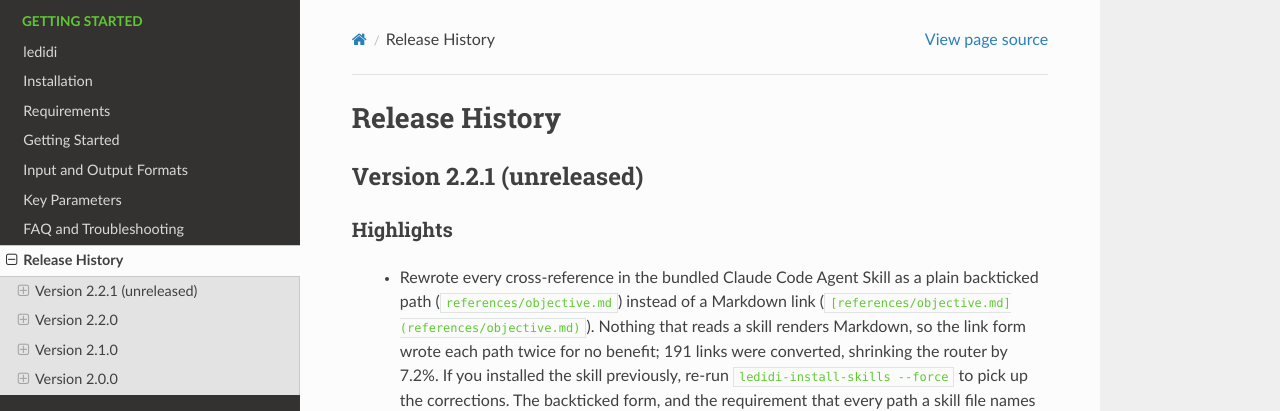
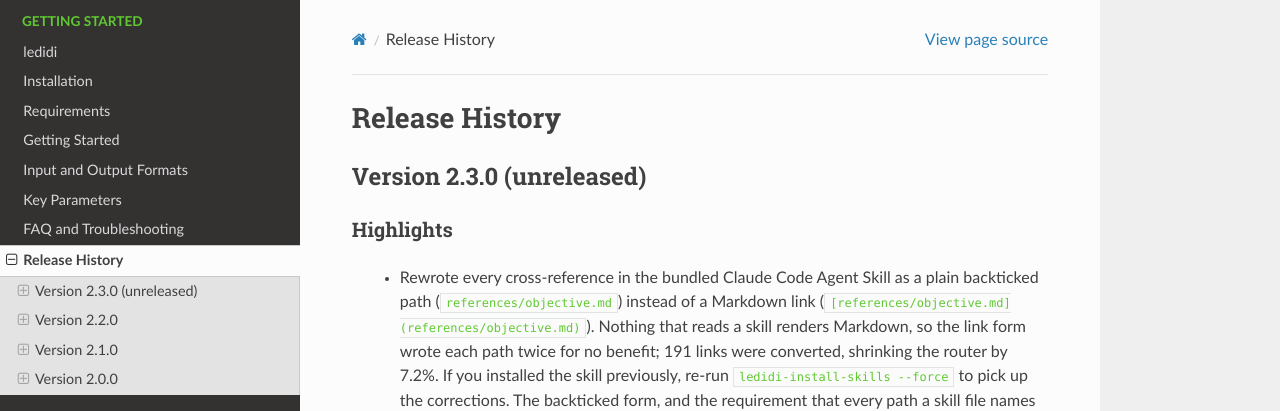
Before and after one commit to jmschrei/ledidi, a Sphinx documentation site: the page built from docs/whats_new.rst, in a window 1280 px wide and 900 px high. Shown: the top 411 px of the window. Built offline with Sphinx 7.4.7 and the Read the Docs theme 3.1.0, drawn with Linux system fonts in a browser that asks for light colours; pages that are not in the unit, such as notebooks, are missing from menus.

Commit message:
DOC retitle the unreleased changelog section 2.3.0
GapLoss is a new public class, so the unreleased section is a minor bump
rather than the patch it was labelled. __version__ stays at 2.2.0 until
the release commit, which is where it moves in this repo.

```diff
--- a/docs/whats_new.rst
+++ b/docs/whats_new.rst
@@ -6,7 +6,7 @@ Release History
 ===============
 
 
-Version 2.2.1 (unreleased)
+Version 2.3.0 (unreleased)
 ==========================
 
 Highlights
```
